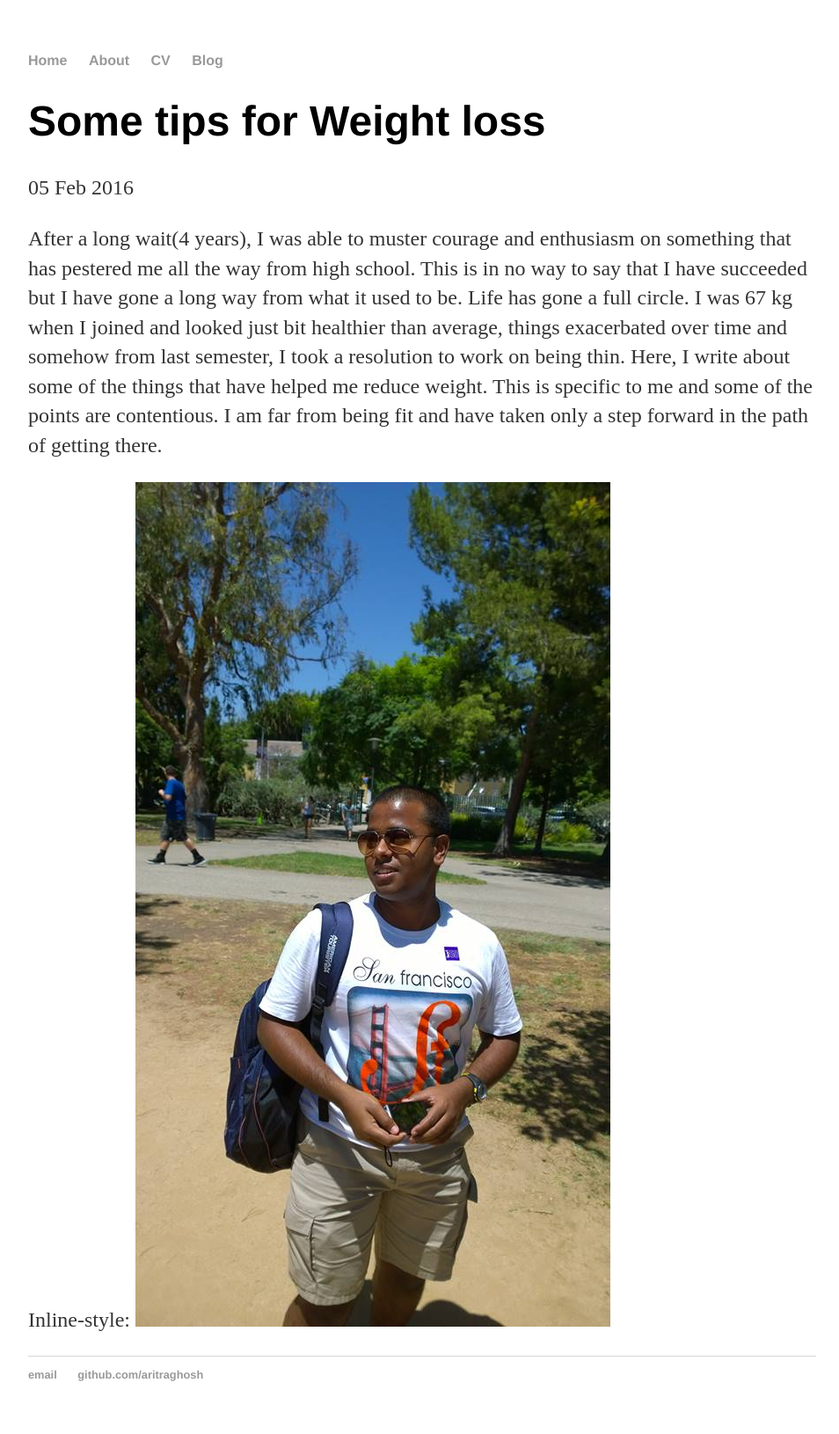
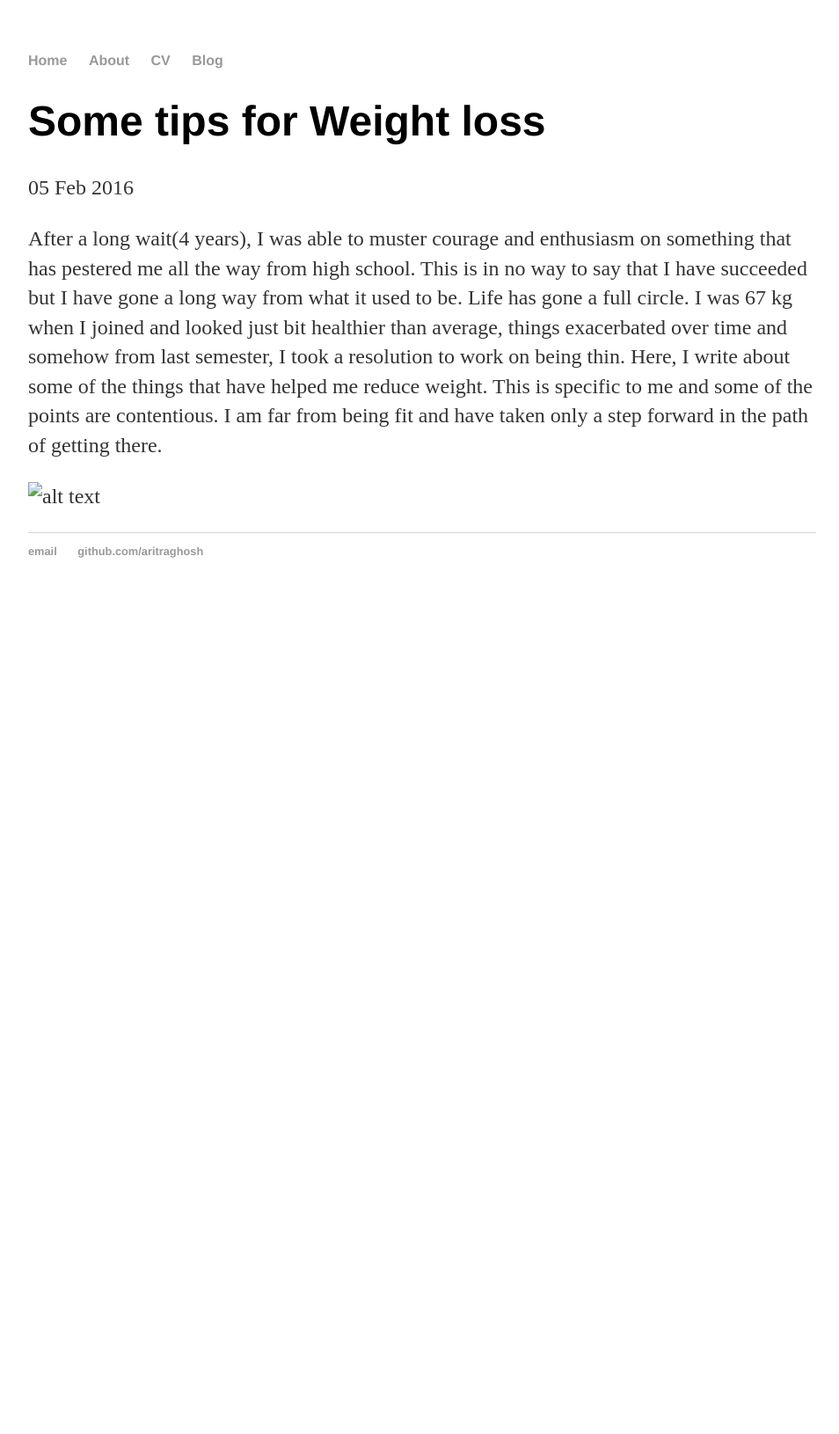
Before and after one commit to aritraghosh/aritraghosh.github.io, a Jekyll site: the page built from _posts/2016-02-05-some-tips-for-weight-loss.md, in a window 1280 px wide. Shown: the whole page at 88% size, without its empty margins (160-1114 px from the left). Built offline with Jekyll 4.4.1, drawn with Linux system fonts in a browser that asks for light colours; after the commit the page ends 900 px from its top, so only the background shows below that.

Commit message:
Update 2016-02-05-some-tips-for-weight-loss.md

```diff
--- a/_posts/2016-02-05-some-tips-for-weight-loss.md
+++ b/_posts/2016-02-05-some-tips-for-weight-loss.md
@@ -6,6 +6,4 @@
 
 After a long wait(4 years), I was able to muster courage and enthusiasm on something that has pestered me all the way from high school. This is in no way to say that I have succeeded but I have gone a long way from what it used to be. Life has gone a full circle. I was 67 kg when I joined and looked just bit healthier than average, things exacerbated over time and somehow from last semester, I took a resolution to work on being thin. Here, I write about some of the things that have helped me reduce weight. This is specific to me and some of the points are contentious. I am far from being fit and have taken only a step forward in the path of getting there.
 
-
-Inline-style:
-![alt text](https://github.com/aritraghosh/aritraghosh.github.io/blob/master/images/Aritra_old.jpg "Before I began")
+![alt text](aritraghosh.github.io/images/Aritra_old.jpg "Before I began")
```
